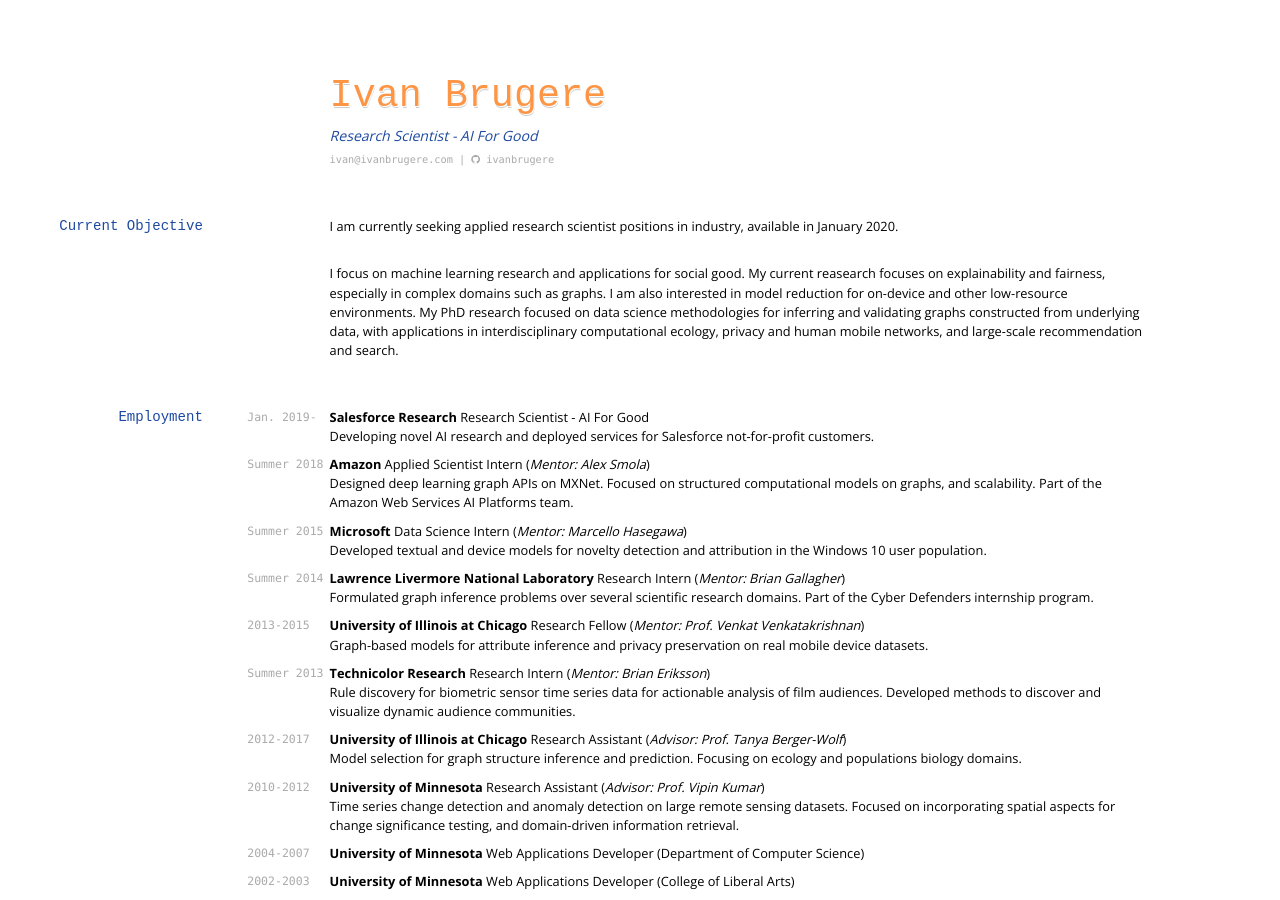
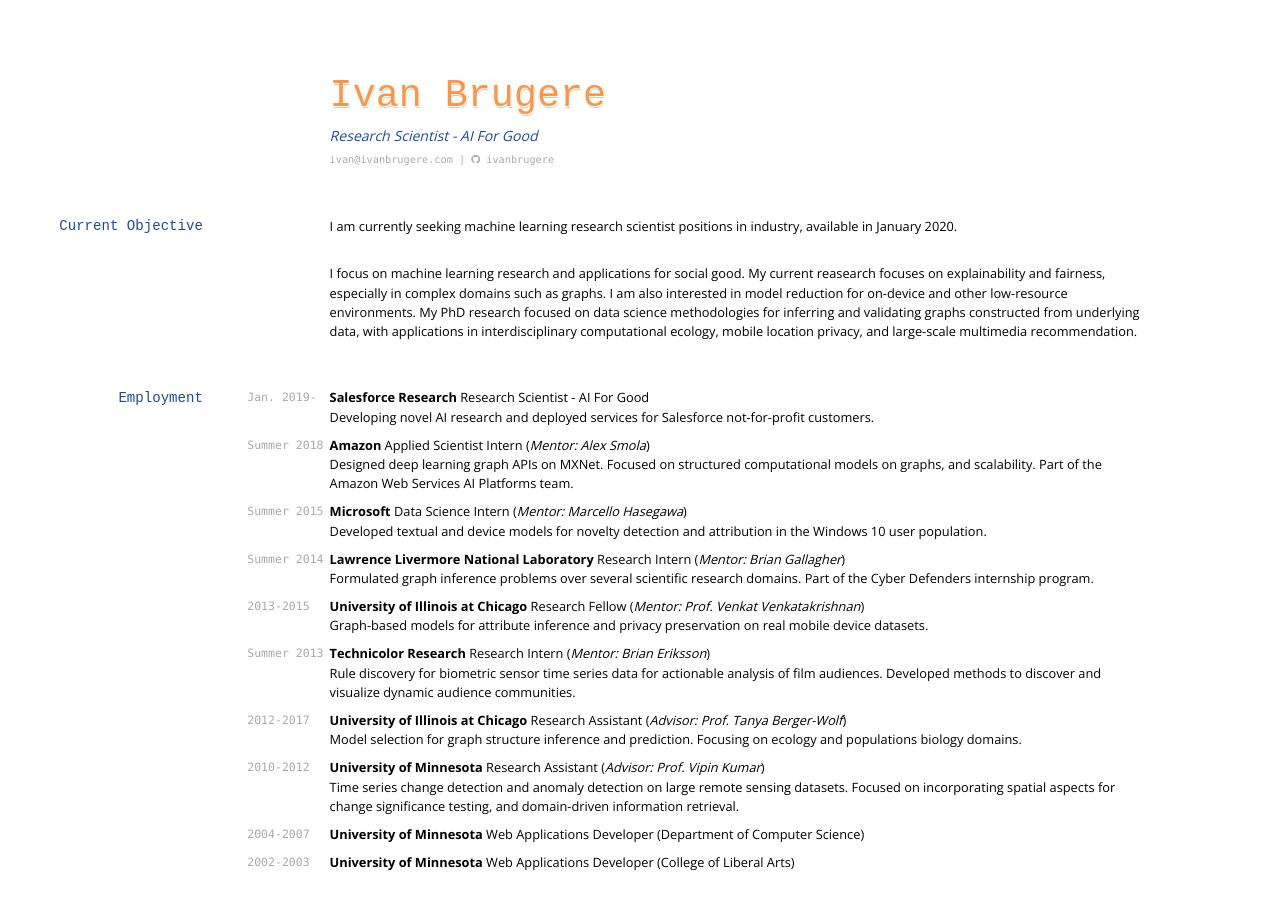
Before and after one commit to ivanbrugere/ivanbrugere.github.io, a Jekyll site: the page built from md-cv/index.md, in a window 1280 px wide and 900 px high. Built offline with Jekyll 4.4.1, drawn with Linux system fonts in a browser that asks for light colours; nearby versions of some CDN libraries; some web fonts are replaced; some of the changed text lies outside the part shown.

Commit message:
small edits

```diff
--- a/md-cv/index.md
+++ b/md-cv/index.md
@@ -13,10 +13,10 @@
 
 ## Current Objective
 
-I am currently seeking applied research scientist positions in industry, available in January 2020.
+I am currently seeking machine learning research scientist positions in industry, available in January 2020.
 
 <br />
-I focus on machine learning research and applications for social good. My current reasearch focuses on explainability and fairness, especially in complex domains such as graphs. I am also interested in model reduction for on-device and other low-resource environments. My PhD research focused on data science methodologies for inferring and validating graphs constructed from underlying data, with applications in interdisciplinary computational ecology, privacy and human mobile networks, and large-scale recommendation and search.
+I focus on machine learning research and applications for social good. My current reasearch focuses on explainability and fairness, especially in complex domains such as graphs. I am also interested in model reduction for on-device and other low-resource environments. My PhD research focused on data science methodologies for inferring and validating graphs constructed from underlying data, with applications in interdisciplinary computational ecology, mobile location privacy, and large-scale multimedia recommendation.
 
 ## Employment
 `Jan. 2019-`
```
Also changed, not shown: 1 other file.
